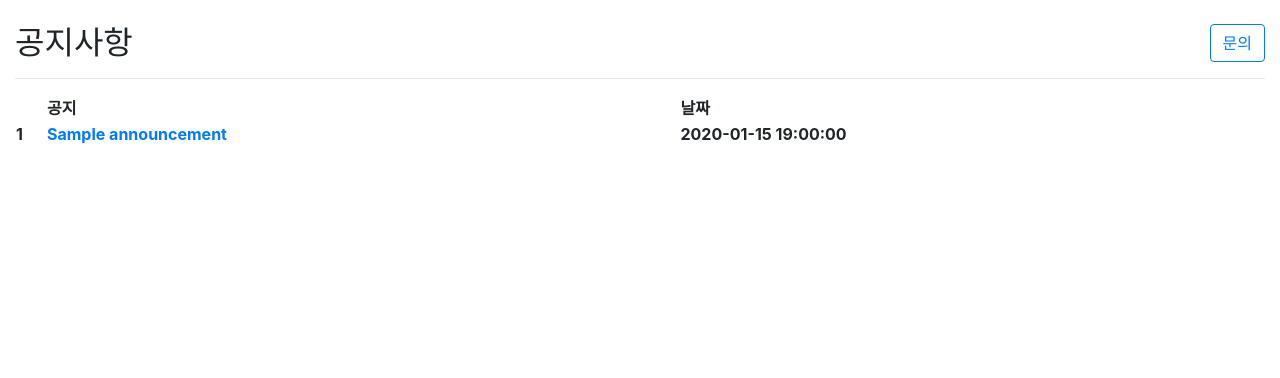
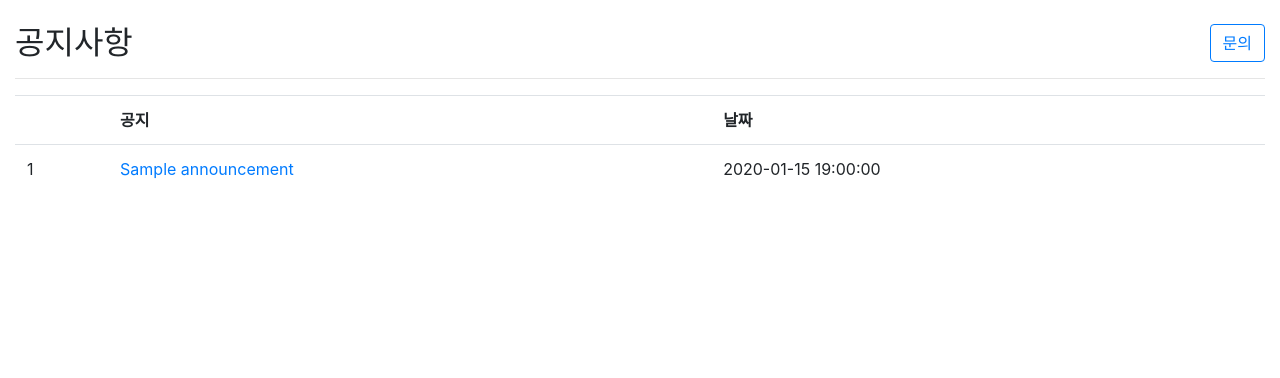
Before and after one commit to dodoyoon/Histudy, a Django app: template photos/templates/announce.html in a window 1280 px wide. Shown: the part 79-457 px from the top of the page. Run offline with Django 3.2, Linux system fonts and the light colour scheme; tables that the repository leaves empty hold one stand-in row (values such as "Sample post"); the template is opened without the code that fills it: values that come from a table or form of the project are taken from there, most other values are stand-ins (such as "Sample title", 1, 10 or a date in 2020); lists and menus that the app fills with data are empty; some libraries are stand-ins or nearby versions.

Commit message:
announcement table design change

```diff
--- a/photos/templates/announce.html
+++ b/photos/templates/announce.html
@@ -8,26 +8,28 @@
     {% endif %}
 </h2>
 <hr>
-<table style="width:100%">
+<table class="table table-inboxx table-hover style="width:100%">
+    <tbody>
     <tr>
         <th></th>
         <th>공지</th>
         <th>날짜</th>
     </tr>
 {% for post in list %}
-    <tr>
-        <th> {{ forloop.counter }}</th>
-        <th>
+    <tr class="unread">
+        <td class="inbox-small-cells"> {{ forloop.counter }}</td>
+        <td class="view-message dont-show">
             <a href="{{ post.get_absolute_url }}">
             {{ post.title }}
             </a>
-        </th>
-        <th>{{ post.date }}</th>
+        </td>
+        <td class="view-message">{{ post.date }}</td>
         {% if user.is_staff %}
-            <th><a class="confirm-delete" href="{% url 'confirm_delete_announce' post.pk %}">공지삭제</a></th>
+            <td><a class="confirm-delete" href="{% url 'confirm_delete_announce' post.pk %}">공지삭제</a></td>
         {% endif %}
     </tr>
 {% endfor %}
+</tbody>
 </table>
 
 <script>
--- a/templates/registration/profile.html
+++ b/templates/registration/profile.html
@@ -6,7 +6,7 @@
   </h2>
   <hr>
 
-  <table class="table table-inbox table-hover infinite-item">
+  <table class="table table-inbox table-hover">
   <tbody>
       <tr>
           <th>학번</th>
```
